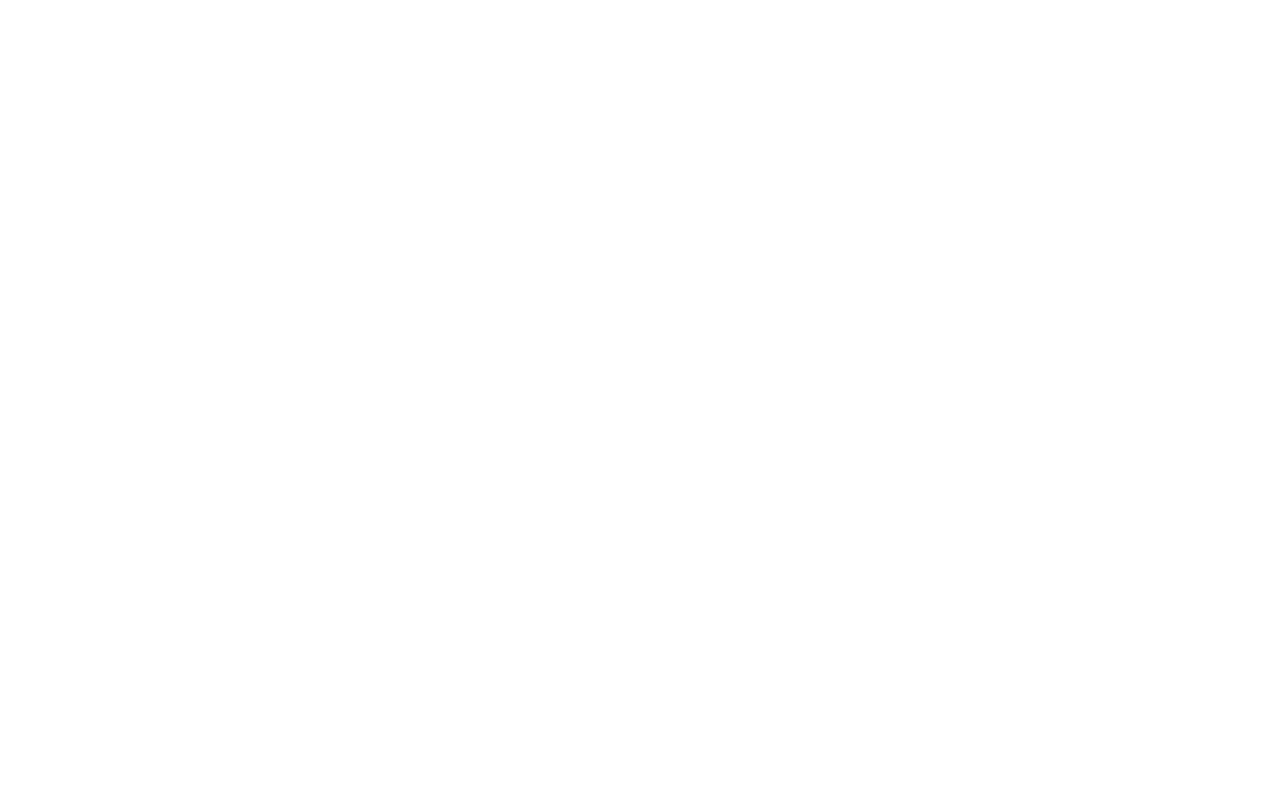
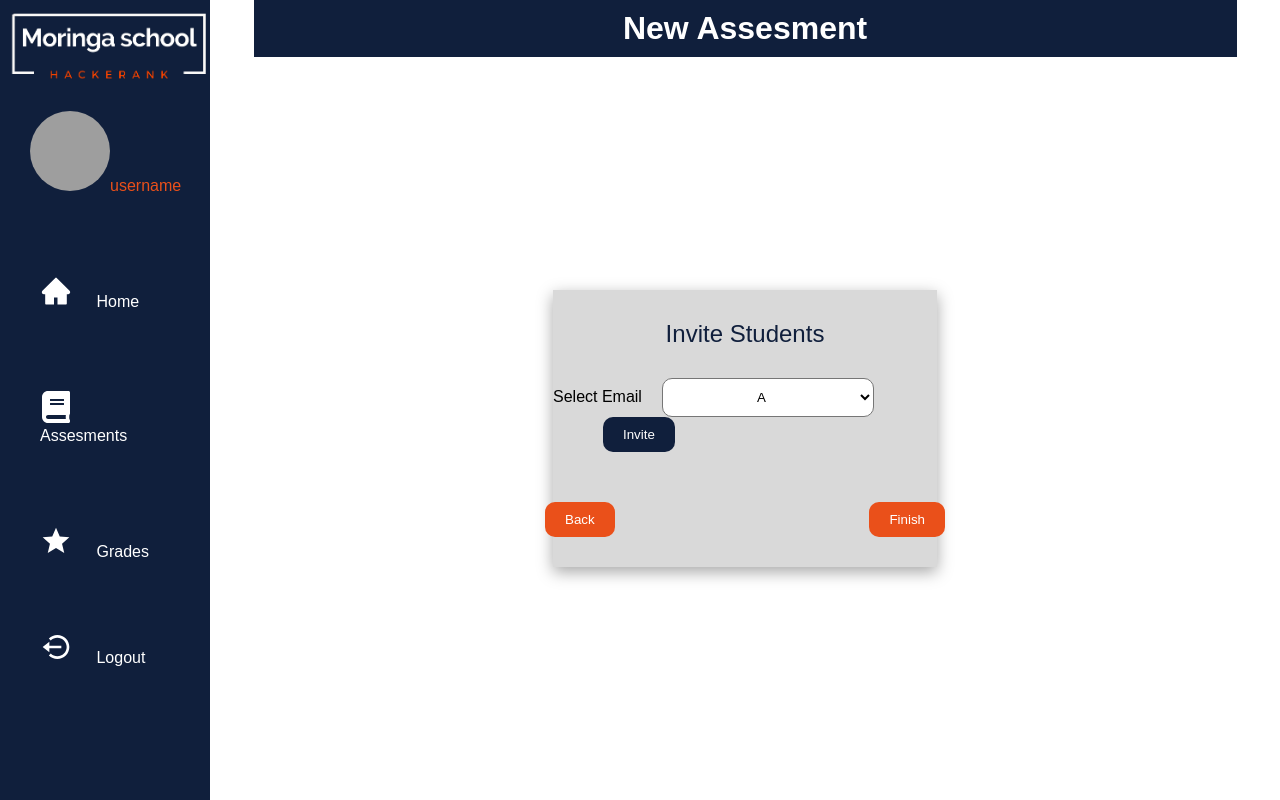
Before and after one commit to TheEmerald001/Moringa-Hackerank, a React (Create React App) app in the folder client/: page /assesments in a window 1280 px wide. Built offline with nearby package versions, Linux system fonts and the light colour scheme; grey boxes are pictures that could not be loaded.

Commit message:
multistep form

```diff
--- /dev/null
+++ b/client/src/CSS/_question.scss
@@ -0,0 +1,35 @@
+.question{
+    background-color:#D9D9D9;
+    box-shadow: rgba(0, 0, 0, 0.35) 0px 5px 15px;
+    margin: auto;
+    display: flex;
+    flex-direction: column;
+    width: 40vw;
+    align-items: center;
+    form{
+        padding-top: 20px;
+        display: flex;
+        flex-direction: column;
+        input{
+            padding: 15px 100px;
+            border-radius: 10px;
+            margin-bottom: 20px;
+            border: none;
+        }
+        .opt{
+            background-color:#101f3c;
+            color: white;
+            padding: 10px 1px;
+            width: 50px;
+        }
+
+    }
+    button{
+        margin-top: 50px;
+        padding: 10px 20px;
+        background-color: #EA501A;
+        border-radius: 10px;
+        border: none;
+        margin-bottom: 20px;
+    }
+}
--- /dev/null
+++ b/client/src/CSS/_sendInvite.scss
@@ -0,0 +1,45 @@
+.invite{
+    margin: auto;
+    width: 30vw;
+    background-color:#D9D9D9;
+    box-shadow: rgba(0, 0, 0, 0.35) 0px 5px 15px;
+    display: flex;
+    flex-direction: column;
+    align-items: center;
+    .heading{
+        padding-top: 30px;
+        font-size: 1.5em;
+        color: #101f3c;
+    }
+    .mid{
+        padding-top: 30px;
+        button{
+            margin-left: 50px;
+            padding: 10px 20px;
+            background-color: #101f3c;
+            border-radius: 10px;
+            border: none;
+            color: white;
+        }
+        select{
+            padding: 10px 90px;
+            margin-left: 20px;
+            border-radius: 10px;
+            background-color: white;
+        }
+    }
+    .lower{
+        margin-top: 50px;
+        width: 400px;
+        display: flex;
+        justify-content: space-between;
+        padding-bottom: 30px;
+        button{
+            padding: 10px 20px;
+            background-color: #EA501A;
+            border-radius: 10px;
+            border: none;
+            color: white;
+        }
+    }
+}
--- /dev/null
+++ b/client/src/CSS/_title.scss
@@ -0,0 +1,31 @@
+.a-title{
+    background-color:#D9D9D9;
+    box-shadow: rgba(0, 0, 0, 0.35) 0px 5px 15px;
+    height: 500px;
+    width: 500px;
+    margin: auto;
+    border-radius: 20px;
+    display: flex;
+    flex-direction: column;
+    align-items: center;
+    justify-content: center;
+    .heading{
+        font-size: 1.5em;
+        color: #101f3c;
+    }
+    input{
+        margin-top: 40px;
+        padding: 15px 100px;
+        border-radius: 10px;
+        border: none;
+    }
+    button{
+        margin-top: 50px;
+        padding: 10px 20px;
+        background-color: #EA501A;
+        border-radius: 10px;
+        border: none;
+
+
+    }
+}
--- a/client/src/components/NewAssesment.js
+++ b/client/src/components/NewAssesment.js
@@ -1,11 +1,21 @@
 import React from 'react'
+import Question from './Question';
+import SendInvite from './SendInvite';
+import Sidebar from './Sidebar'
+import Title from './Title';
 
 function NewAssesment() {
   return (
-    <div>
-
+    <div className="asses">
+      <Sidebar className=".side-nav" />
+      <div className="content">
+        <div className="A-title">
+          <h1> New Assesment</h1>
+        </div>
+        <SendInvite/>
+      </div>
     </div>
-  )
+  );
 }
 
 export default NewAssesment
--- /dev/null
+++ b/client/src/components/Question.js
@@ -0,0 +1,26 @@
+import React from 'react'
+import question from '../CSS/_question.scss'
+
+function Question() {
+  return (
+    <div className="question">
+      <form>
+        <input type="text" placeholder="Question" />
+        <input type="text" placeholder="Option A" />
+        <input type="text" placeholder="Option B" />
+        <input type="text" placeholder="Option C" />
+        <input type="text" placeholder="Option D" />
+        <label>Select correct answer</label>
+        <select className='opt'>
+          <option value="a">A</option>
+          <option value="b">B</option>
+          <option value="c">C</option>
+          <option value="d">D</option>
+        </select>
+      </form>
+      <button>NEXT</button>
+    </div>
+  );
+}
+
+export default Question
--- /dev/null
+++ b/client/src/components/SendInvite.js
@@ -0,0 +1,26 @@
+import React from 'react'
+import invite from '../CSS/_sendInvite.scss'
+
+function SendInvite() {
+  return (
+    <div className="invite">
+      <div className='heading'>Invite Students</div>
+      <div className='mid'>
+        <label>Select Email</label>
+        <select className="choise">
+          <option className='oPT' value="a">A</option>
+          <option className='oPT' value="b">B</option>
+          <option className='oPT' value="c">C</option>
+          <option className='oPT' value="d">D</option>
+        </select>
+        <button>Invite</button>
+      </div>
+      <div className='lower'>
+          <button>Back</button>
+          <button>Finish</button>
+      </div>
+    </div>
+  );
+}
+
+export default SendInvite
--- /dev/null
+++ b/client/src/components/Title.js
@@ -0,0 +1,18 @@
+import React from 'react'
+import title from '../CSS/_title.scss'
+
+function Title() {
+  return (
+    <div className='a-title'>
+        <div className='heading'>Kindly choose assessment title</div>
+        <div>
+            <input type="text" placeholder="Title" />
+        </div>
+        <div>
+            <button>NEXT</button>
+        </div>
+    </div>
+  )
+}
+
+export default Title
```
